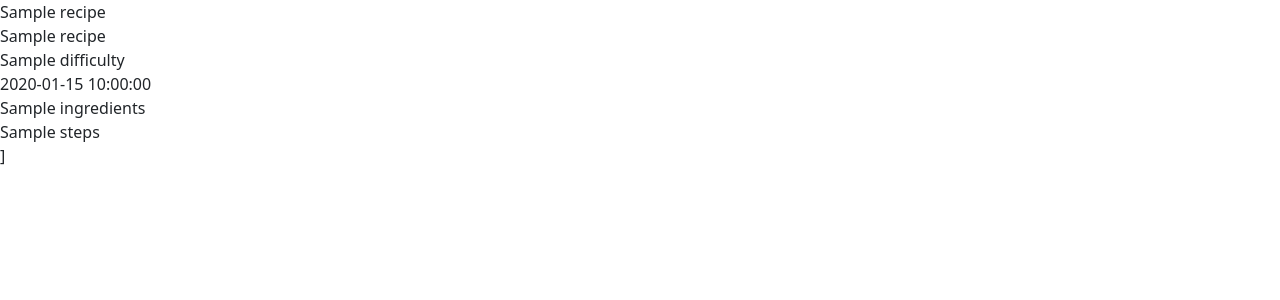
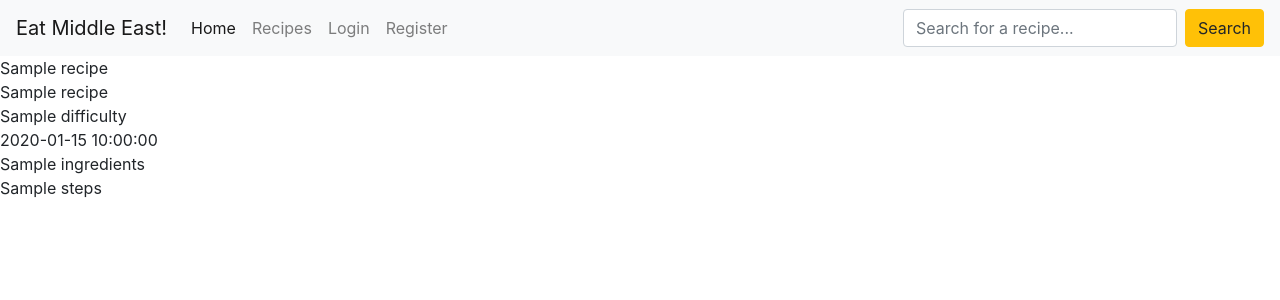
Before and after one commit to alisadiq91/financeTracker, a Flask app: page / in a window 1280 px wide. Shown: the top 300 px of the page. Run offline with Flask 2, Linux system fonts and the light colour scheme; a database or web service that is not in the repository returns one stand-in record (values such as "Sample title"); some libraries are stand-ins or nearby versions.

Commit message:
added a bootstrap navbar and edited navlinks

```diff
--- a/templates/base.html
+++ b/templates/base.html
@@ -7,7 +7,7 @@
     <link rel="stylesheet" href="https://cdnjs.cloudflare.com/ajax/libs/font-awesome/5.15.3/css/all.min.css"
     integrity="sha512-iBBXm8fW90+nuLcSKlbmrPcLa0OT92xO1BIsZ+ywDWZCvqsWgccV3gFoRBv0z+8dLJgyAHIhR35VZc2oM/gI1w==" crossorigin="anonymous" referrerpolicy="no-referrer" type="text/css"/>
     <!---bootstrap cdn-->
-    <link href="https://cdn.jsdelivr.net/npm/bootstrap@5.0.1/dist/css/bootstrap.min.css" rel="stylesheet" integrity="sha384-+0n0xVW2eSR5OomGNYDnhzAbDsOXxcvSN1TPprVMTNDbiYZCxYbOOl7+AMvyTG2x" crossorigin="anonymous">
+    <link rel="stylesheet" href="https://cdn.jsdelivr.net/npm/bootstrap@4.6.0/dist/css/bootstrap.min.css" integrity="sha384-B0vP5xmATw1+K9KRQjQERJvTumQW0nPEzvF6L/Z6nronJ3oUOFUFpCjEUQouq2+l" crossorigin="anonymous">
     <!---css link-->
     <link rel="stylesheet" href="{{ url_for('static', filename='css/style.css') }}" type="text/css">
     {% block styles %}
@@ -15,13 +15,45 @@
     <title>Middle Eastern Cookbook</title>
 </head>
 <body>
+    <header>
+<nav class="navbar navbar-expand-lg navbar-light bg-light">
+  <a class="navbar-brand" href="#">Eat Middle East!</a>
+  <button class="navbar-toggler" type="button" data-toggle="collapse" data-target="#navbarSupportedContent" aria-controls="navbarSupportedContent" aria-expanded="false" aria-label="Toggle navigation">
+    <span class="navbar-toggler-icon"></span>
+  </button>
 
+  <div class="collapse navbar-collapse" id="navbarSupportedContent">
+    <ul class="navbar-nav mr-auto">
+      <li class="nav-item active">
+        <a class="nav-link" href="#">Home <span class="sr-only">(current)</span></a>
+      </li>
+      <li class="nav-item">
+        <a class="nav-link" href="#">Recipes</a>
+      </li>
+      <li class="nav-item">
+        <a class="nav-link" href="#">Login</a>
+      </li>
+      <li class="nav-item">
+        <a class="nav-link" href="#">Register</a>
+      </li>
+
+      </li>
+    </ul>
+    <form class="form-inline my-2 my-lg-0">
+      <input class="form-control mr-sm-2" type="search" placeholder="Search for a recipe..." aria-label="Search">
+      <button class="btn btn-warning my-2 my-sm-0" type="submit">Search</button>
+    </form>
+  </div>
+</nav>
+    </header>
     {% block content %}
     {% endblock %}
     <!---jquery cdn-->
     <script src="https://code.jquery.com/jquery-3.6.0.min.js" integrity="sha256-/xUj+3OJU5yExlq6GSYGSHk7tPXikynS7ogEvDej/m4=" crossorigin="anonymous"></script>
     <!---bootstrap script tag-->
-    <script src="https://cdn.jsdelivr.net/npm/bootstrap@5.0.1/dist/js/bootstrap.bundle.min.js" integrity="sha384-gtEjrD/SeCtmISkJkNUaaKMoLD0//ElJ19smozuHV6z3Iehds+3Ulb9Bn9Plx0x4" crossorigin="anonymous"></script>]
+    <script src="https://cdn.jsdelivr.net/npm/bootstrap@4.6.0/dist/js/bootstrap.min.js" integrity="sha384-+YQ4JLhjyBLPDQt//I+STsc9iw4uQqACwlvpslubQzn4u2UU2UFM80nGisd026JF" crossorigin="anonymous"></script>
+    <script src="https://cdnjs.cloudflare.com/ajax/libs/popper.js/1.14.3/umd/popper.min.js"></script>
+
     <!---js link-->
     <script src="{{ url_for('static', filename='js/script.js') }}"></script>
     {% block scripts %}
```
